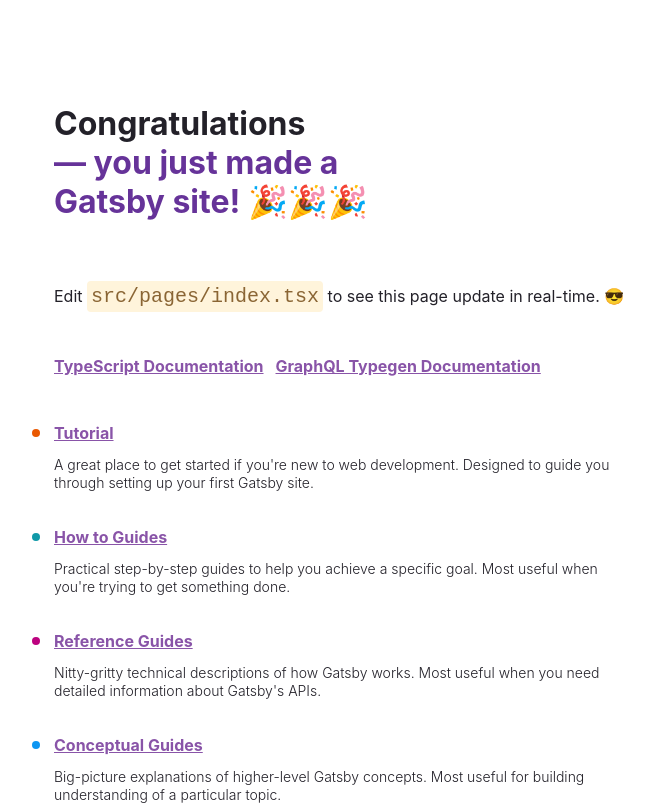
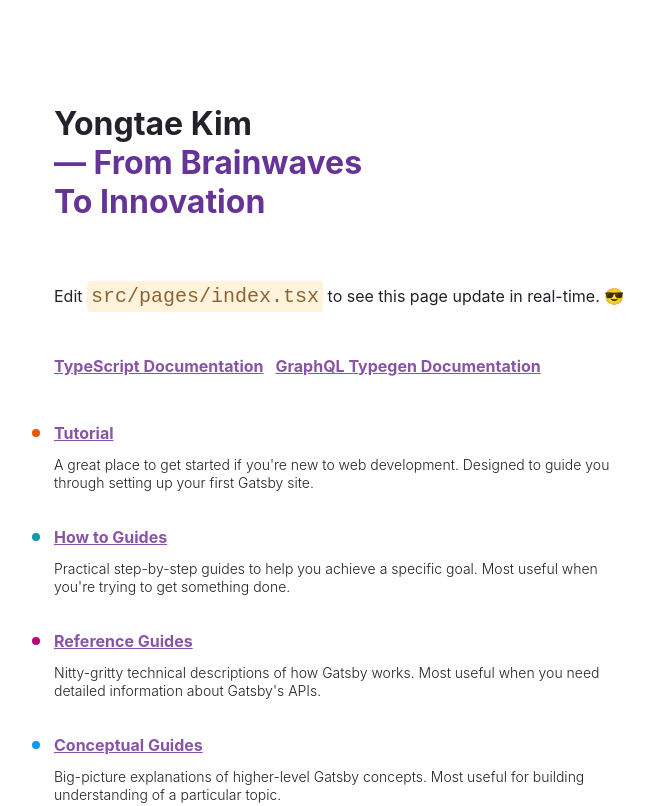
Before and after one commit to yongtae923/gatsby-blog, a Gatsby site: page / in a window 1280 px wide. Shown: the top 806 px of the page, without its empty margins (50-704 px from the left). Built offline with nearby package versions, Linux system fonts and the light colour scheme; Gatsby itself is replaced by a stand-in of ours.

Commit message:
Initial commit

```diff
--- a/src/pages/index.tsx
+++ b/src/pages/index.tsx
@@ -140,9 +140,9 @@
   return (
     <main style={pageStyles}>
       <h1 style={headingStyles}>
-        Congratulations
+        Yongtae Kim
         <br />
-        <span style={headingAccentStyles}>— you just made a Gatsby site! 🎉🎉🎉</span>
+        <span style={headingAccentStyles}>— From Brainwaves To Innovation</span>
       </h1>
       <p style={paragraphStyles}>
         Edit <code style={codeStyles}>src/pages/index.tsx</code> to see this page
```
Also changed, not shown: 1 other file.
